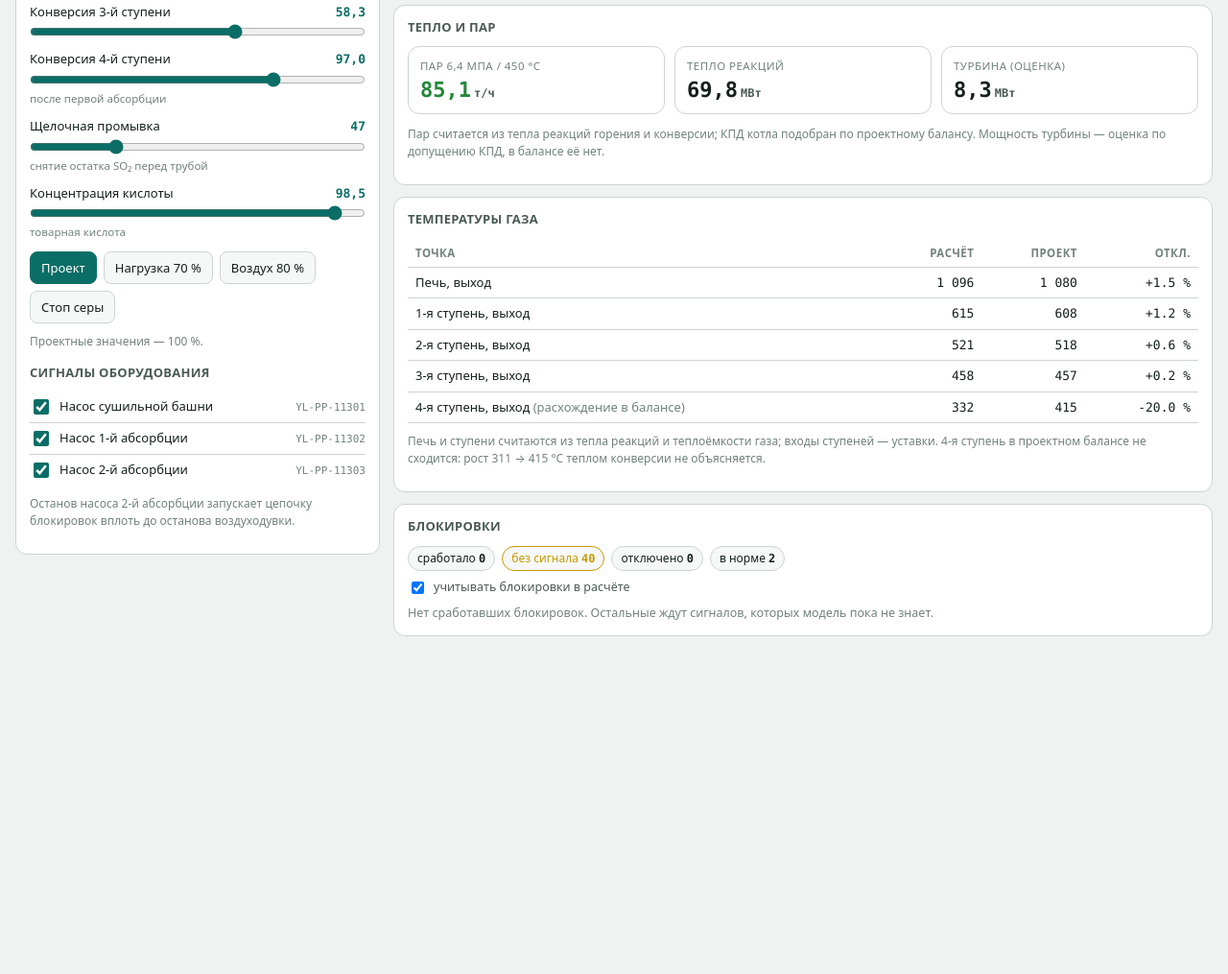
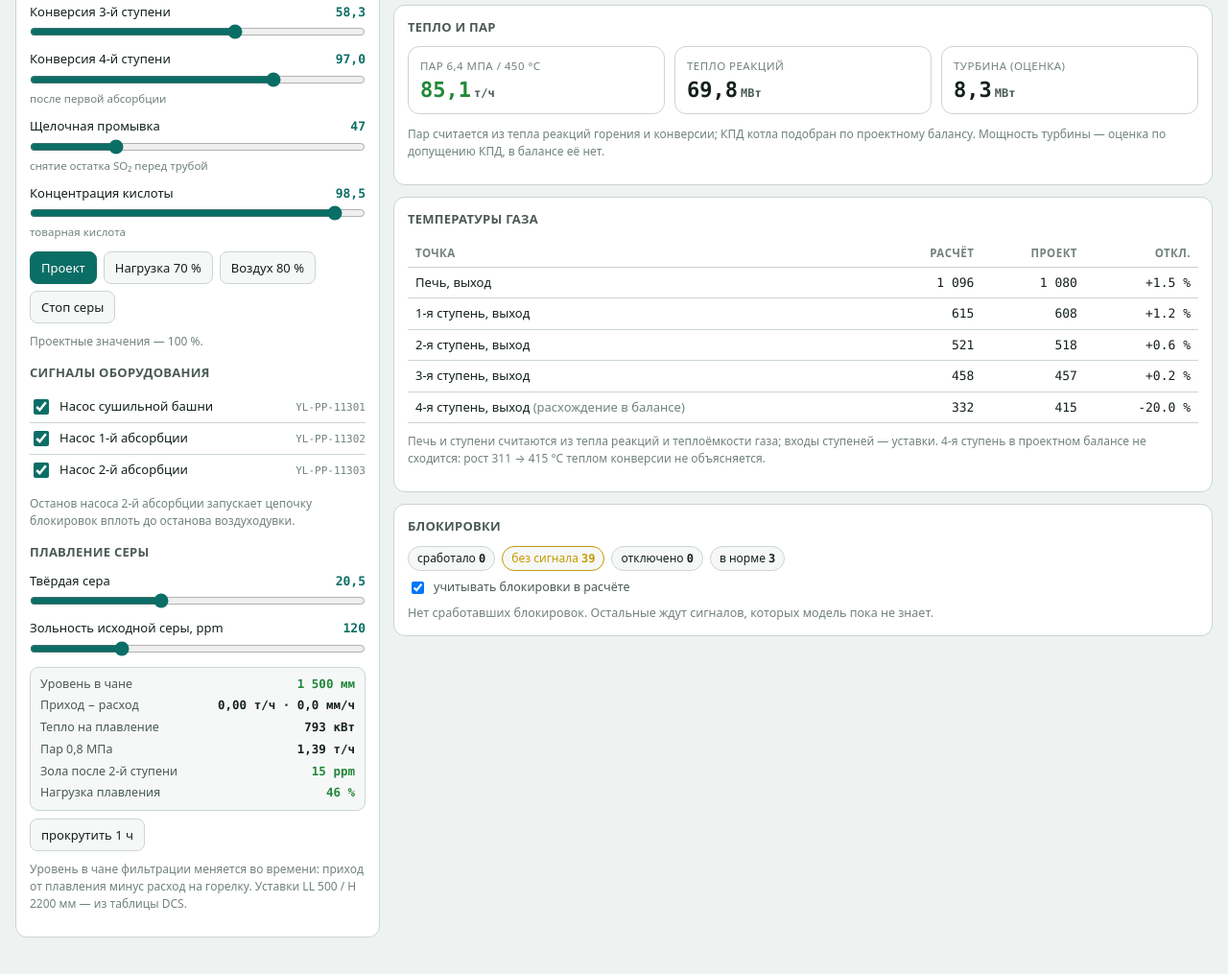
Before and after one commit to redist1984/TMK-plant, a website: page twin.html in a window 1280 px wide. Shown: the part 451-1466 px from the top of the page at 96% size. Before the commit the page ends 1154 px from the top, so only its background shows below. Drawn offline with Linux system fonts and the light colour scheme.

Commit message:
feat(twin): плавление серы от склада и уровни в ёмкостях
Модель расширена вверх: теперь участок начинается не с горелки, а со склада
серы.

twin/melt.js — плавление и фильтрация из физики, не по нормативу:
  нагрев твёрдой серы 36→115 °C   317 кВт
  плавление (dH 53,7 кДж/кг)      306 кВт
  перегрев расплава 115→145 °C    171 кВт
  итого                           793 кВт  ->  1,39 т/ч пара 0,8 МПа

Зольность — балансом: вход 120 ppm -> кек + фильтрат, после 1-й ступени
<=30 ppm, после 2-й <=15 ppm. При 46 % проектных 45 т/ч норма выполняется,
при 50 т/ч — предупреждение о превышении.

twin/tank.js — первая динамика в модели: уровень по приходу минус расход.
Уставки не придуманы, а взяты из таблицы DCS: LT-11101 LL 500 / H 2200 мм.

Главное: сигнал, который раньше был «без сигнала», теперь считается.
Проверено в браузере:
  подача 20,48 и расход 20,48 -> уровень стоит
  снизили подачу до 10 т/ч -> за 6 часов уровень 1500 -> 0 мм
  -> сработала блокировка I-101 «Сухой ход насосов фильтрации»
     по уставке LT-11101 LL = 500 мм из DCS

Проверка scope снова поймала оба новых модуля без IIFE и без precache —
исправлено до коммита. Кэш v149, twin:melt в checks.

```diff
--- a/package.json
+++ b/package.json
@@ -16,6 +16,7 @@
     "twin:ilk": "node twin/interlocks.selftest.js",
     "twin:heat": "node twin/heat.selftest.js",
     "twin:temps": "node twin/temps.selftest.js",
+    "twin:melt": "node twin/melt.selftest.js",
     "twin:gen": "node twin/gen-interlocks.js",
     "flow-labels": "node tools/check-flow-labels.js"
   },
--- a/service-worker.js
+++ b/service-worker.js
@@ -1,4 +1,4 @@
-const CACHE = 'tmk-plant-v148';
+const CACHE = 'tmk-plant-v149';
 const ASSETS = [
   "logo.png",
   "twin.html",
@@ -12,6 +12,8 @@ const ASSETS = [
   "twin/heat.js",
   "twin/heatcap.js",
   "twin/temps.js",
+  "twin/melt.js",
+  "twin/tank.js",
   "fonts/fonts.css",
   "fonts/GolosText-400-cyrillic.woff2",
   "fonts/GolosText-400-latin.woff2",
--- a/twin.html
+++ b/twin.html
@@ -81,6 +81,13 @@ td.up{color:var(--ok)} td.down{color:var(--bad)}
 .ilki .acts{display:flex;gap:6px;margin-top:5px}
 .ilki .acts button{font-size:11.5px;padding:3px 8px}
 .ilki .cause{color:var(--ink3);margin-top:2px}
+/* плавление и уровень */
+.lv{display:flex;flex-direction:column;gap:4px;margin:8px 0;padding:8px 10px;border:1px solid var(--line);border-radius:9px;background:var(--panel2)}
+.lv .row{display:flex;justify-content:space-between;gap:10px;font-size:12.5px}
+.lv .row span{color:var(--ink2)}
+.lv .row b{font-family:ui-monospace,Menlo,Consolas,monospace}
+.lv .row b.ok{color:var(--ok)}
+.lv .row b.bad{color:var(--bad)}
 </style>
 </head>
 <body>
@@ -99,6 +106,12 @@ td.up{color:var(--ok)} td.down{color:var(--bad)}
     <h2 id="sigTitle" style="margin-top:14px">Сигналы оборудования</h2>
     <div id="sigs"></div>
     <p class="note" id="sigNote">Останов насоса 2-й абсорбции запускает цепочку блокировок вплоть до останова воздуходувки.</p>
+
+    <h2 id="meltTitle" style="margin-top:14px">Плавление серы</h2>
+    <div id="melts"></div>
+    <div class="lv" id="levelBox"></div>
+    <div class="btns"><button type="button" id="bAdvance">прокрутить 1 ч</button></div>
+    <p class="note" id="meltNote">Уровень в чане фильтрации меняется во времени: приход от плавления минус расход на горелку. Уставки LL 500 / H 2200 мм — из таблицы DCS.</p>
   </div>
 
   <div>
@@ -150,6 +163,8 @@ td.up{color:var(--ok)} td.down{color:var(--bad)}
 <script src="twin/heat.js"></script>
 <script src="twin/heatcap.js"></script>
 <script src="twin/temps.js"></script>
+<script src="twin/melt.js"></script>
+<script src="twin/tank.js"></script>
 <script>
 (function(){
 'use strict';
@@ -197,6 +212,12 @@ const TXT = {
     ilkNone: 'Нет сработавших блокировок. Остальные ждут сигналов, которых модель пока не знает.',
     ilkReset: 'Сброс', ilkResetAll: 'Сбросить все сработавшие', ilkBypass: 'Отключить', ilkUnbypass: 'Включить', ilkSheet: 'лист',
     ilkNoSignal: 'нет сигнала', ilkYes: 'да', ilkNo: 'нет', ilkFromDcs: 'уставка из DCS',
+    meltTitle: 'Плавление серы',
+    meltNote: 'Уровень в чане фильтрации меняется во времени: приход от плавления минус расход на горелку. Уставки LL 500 / H 2200 мм — из таблицы DCS.',
+    meltSulfur: 'Твёрдая сера', meltAsh: 'Зольность исходной серы, ppm',
+    meltLevel: 'Уровень в чане', meltNet: 'Приход − расход', meltHeat: 'Тепло на плавление',
+    meltSteam: 'Пар 0,8 МПа', meltAshOut: 'Зола после 2-й ступени', meltLoad: 'Нагрузка плавления',
+    meltAdvance: 'прокрутить 1 ч',
     badStopped: 'Горение остановлено блокировкой',
     heatTitle: 'Тепло и пар',
     heatSteam: 'Пар 6,4 МПа / 450 °C',
@@ -247,6 +268,12 @@ const TXT = {
     ilkNone: 'Ishlagan blokirovkalar yo‘q. Qolganlari model hali bilmaydigan signallarni kutmoqda.',
     ilkReset: 'Qayta ishga tushirish', ilkResetAll: 'Barchasini qayta ishga tushirish', ilkBypass: 'O‘chirish', ilkUnbypass: 'Yoqish', ilkSheet: 'varaq',
     ilkNoSignal: 'signal yo‘q', ilkYes: 'ha', ilkNo: 'yo‘q', ilkFromDcs: 'ustavka DCS dan',
+    meltTitle: 'Oltingugurtni eritish',
+    meltNote: 'Filtr chanidagi sath vaqt bo‘yicha o‘zgaradi: eritishdan kelishi minus pechga sarfi. LL 500 / H 2200 mm ustavkalari DCS jadvalidan.',
+    meltSulfur: 'Qattiq oltingugurt', meltAsh: 'Boshlang‘ich oltingugurt kuli, ppm',
+    meltLevel: 'Chandagi sath', meltNet: 'Kelish − sarf', meltHeat: 'Eritishga issiqlik',
+    meltSteam: 'Bug‘ 0,8 MPa', meltAshOut: '2-bosqichdan keyingi kul', meltLoad: 'Eritish yuklamasi',
+    meltAdvance: '1 soat oldinga',
     badStopped: 'Yonish blokirovka bilan to‘xtatildi',
     heatTitle: 'Issiqlik va bug‘',
     heatSteam: 'Bug‘ 6,4 MPa / 450 °C',
@@ -288,6 +315,10 @@ const SIG = [
 ];
 const sig = {};
 SIG.forEach((s) => { sig[s.k] = s.def; });
+
+// Плавление: уровень в чане — первая величина, которая зависит от времени.
+const MELT = { sulfur: 20.48, ash: 120 };
+const LVL = { level: 1500, area: 5, LL: 500, H: 2200 };
 
 const ILK = window.TWIN_ILK;
 const mem = window.TwinLogic.makeMemory();
@@ -345,6 +376,42 @@ function paintStatic() {
   $('ilkUseLbl').textContent = L.ilkUseLbl;
   $('ilkUse').checked = useIlk;
   $('ilkUse').onchange = () => { useIlk = $('ilkUse').checked; render(); };
+
+  // плавление серы
+  $('meltTitle').textContent = L.meltTitle;
+  $('meltNote').textContent = L.meltNote;
+  $('melts').innerHTML =
+    '<div class="ctl"><div class="row"><label for="m-sulfur">' + esc(L.meltSulfur) + '</label>'
+    + '<output id="mo-sulfur">' + f(MELT.sulfur, 1) + '</output></div>'
+    + '<input type="range" id="m-sulfur" min="5" max="45" step="0.5" value="' + MELT.sulfur + '"></div>'
+    + '<div class="ctl"><div class="row"><label for="m-ash">' + esc(L.meltAsh) + '</label>'
+    + '<output id="mo-ash">' + f(MELT.ash, 0) + '</output></div>'
+    + '<input type="range" id="m-ash" min="20" max="400" step="10" value="' + MELT.ash + '"></div>';
+  $('m-sulfur').oninput = (e) => { MELT.sulfur = parseFloat(e.target.value); $('mo-sulfur').textContent = f(MELT.sulfur, 1); render(); };
+  $('m-ash').oninput = (e) => { MELT.ash = parseFloat(e.target.value); $('mo-ash').textContent = f(MELT.ash, 0); render(); };
+  $('bAdvance').textContent = L.meltAdvance;
+  $('bAdvance').onclick = () => {
+    const burn = T.solve(controls()).sulfur_t_h || 0;
+    LVL.level = TwinTank.step({ level: LVL.level, area_m2: LVL.area, LL: LVL.LL, H: LVL.H },
+      { qIn_t_h: MELT.sulfur, qOut_t_h: burn }, 60).level;
+    render();
+  };
+}
+
+/** Плавление и уровень: тепло, пар, зола и что с уровнем за час. */
+function paintMelt(L, burn_t_h) {
+  if (!window.TwinMelt) { $('levelBox').innerHTML = ''; return; }
+  const m = TwinMelt.solve({ sulfur_t_h: MELT.sulfur, ashFeed: MELT.ash });
+  const lv = TwinTank.step({ level: LVL.level, area_m2: LVL.area, LL: LVL.LL, H: LVL.H },
+    { qIn_t_h: MELT.sulfur, qOut_t_h: burn_t_h }, 0);
+  const cls = lv.status === 'normal' ? 'ok' : 'bad';
+  $('levelBox').innerHTML =
+    '<div class="row"><span>' + esc(L.meltLevel) + '</span><b class="' + cls + '">' + f(LVL.level, 0) + ' мм</b></div>'
+    + '<div class="row"><span>' + esc(L.meltNet) + '</span><b>' + (lv.net_t_h > 0 ? '+' : '') + f(lv.net_t_h, 2) + ' т/ч · ' + (lv.rate_mm_h > 0 ? '+' : '') + f(lv.rate_mm_h, 1) + ' мм/ч</b></div>'
+    + '<div class="row"><span>' + esc(L.meltHeat) + '</span><b>' + f(m.heat.totalKw, 0) + ' кВт</b></div>'
+    + '<div class="row"><span>' + esc(L.meltSteam) + '</span><b>' + f(m.steam08_t_h, 2) + ' т/ч</b></div>'
+    + '<div class="row"><span>' + esc(L.meltAshOut) + '</span><b class="' + (m.ash.ok ? 'ok' : 'bad') + '">' + f(m.ash.after2Ppm, 0) + ' ppm</b></div>'
+    + '<div class="row"><span>' + esc(L.meltLoad) + '</span><b class="' + (m.limits.capacityOk ? 'ok' : 'bad') + '">' + f(m.loadPct, 0) + ' %</b></div>';
 }
 
 function applyScenario(s) {
@@ -470,6 +537,9 @@ function render() {
     'YL-PP-11302': sig.p302,
     'YL-PP-11303': sig.p303,
     'PP-11302': sig.p302,
+    // уровень в чане фильтрации — считается моделью ёмкости, а не руками
+    'LT-11101': LVL.level,
+    'LIAS-11101': LVL.level,
   });
 
   // 2. блокировки
@@ -484,6 +554,7 @@ function render() {
   paintInterlocks(L, ilk, cons);
   paintHeat(L, cur);
   paintTemps(L, cur);
+  paintMelt(L, plain.sulfur_t_h || 0);
   if (cur.error) {
     $('alert').innerHTML = '<div class="alert bad">' + esc(cur.error) + '</div>';
   } else {
--- /dev/null
+++ b/twin/melt.js
@@ -0,0 +1,122 @@
+'use strict';
+// IIFE: файл подключается и как модуль Node, и как обычный <script>.
+(function () {
+/*
+ * Плавление серы и её фильтрация.
+ *
+ * Считается из теплоты процесса, а не «по нормативу»:
+ *
+ *   нагрев твёрдой серы   36 → 115 °C   cp ≈ 0,705 кДж/(кг·K)
+ *   плавление             115 °C         ΔH ≈ 53,7 кДж/кг (1,72 кДж/моль)
+ *   перегрев расплава     115 → 145 °C   cp ≈ 1,0 кДж/(кг·K)
+ *
+ * Пар: 0,8 МПа (насыщенный, 170 °C) — плавление; 0,5 МПа — обогрев чанов
+ * и трасс. Конденсат возвращается, его тепло не учитываем (возврат в цикл).
+ *
+ * Данные — из проектного обоснования: производительность плавления ≥45 т/ч,
+ * пар 0,8 МПа, расплав ~145 °C, двухступенчатая фильтрация с зольностью
+ * ≤30 ppm после первой ступени и ≤15 ppm после второй.
+ */
+
+const MB = {
+  cpSolid: 0.705,      // кДж/(кг·K)
+  cpLiquid: 1.0,       // кДж/(кг·K)
+  dhFusion: 53.7,      // кДж/кг
+  tMelt: 115,          // °C, температура плавления
+  tSteam08: 170.2,     // °C, насыщенный пар 0,8 МПа
+  hSteam08: 2769,      // кДж/кг
+  hCond08: 721,        // кДж/кг (конденсат при 0,8 МПа)
+  tSteam05: 151.8,     // °C, насыщенный пар 0,5 МПа
+  hSteam05: 2749,
+  hCond05: 640,
+  designCapacity: 45,  // т/ч, проектная производительность плавления
+  ashAfter1: 30,       // ppm, после первой ступени
+  ashAfter2: 15,       // ppm, после второй ступени
+};
+
+/** Тепло на плавление, кВт. */
+function heatNeed(sulfur_t_h, tFeed, tMeltTarget) {
+  const m = sulfur_t_h * 1000;              // кг/ч
+  const t1 = Math.min(tFeed, MB.tMelt);
+  const qSolid = m * MB.cpSolid * Math.max(0, MB.tMelt - t1);
+  const qFusion = m * MB.dhFusion;
+  const qLiquid = m * MB.cpLiquid * Math.max(0, tMeltTarget - MB.tMelt);
+  const totalKjH = qSolid + qFusion + qLiquid;
+  return {
+    solidKw: round(qSolid / 3600, 1),
+    fusionKw: round(qFusion / 3600, 1),
+    liquidKw: round(qLiquid / 3600, 1),
+    totalKw: round(totalKjH / 3600, 1),
+    totalKjH: totalKjH,
+  };
+}
+
+/**
+ * @param {object} c управления: sulfur_t_h, tFeed, tMelt, ashFeed, tracing
+ * @returns {object} тепло, пар, зольность, кек
+ */
+function solve(c) {
+  const sulfur = Math.max(0, c.sulfur_t_h != null ? c.sulfur_t_h : 20.48);
+  const tFeed = c.tFeed != null ? c.tFeed : 36;          // сера со склада
+  const tMelt = c.tMelt != null ? c.tMelt : 145;         // расплав на выходе
+  const ashFeed = c.ashFeed != null ? c.ashFeed : 120;   // ppm в исходной сере
+
+  const heat = heatNeed(sulfur, tFeed, tMelt);
+  const steam08_kg_h = heat.totalKjH / (MB.hSteam08 - MB.hCond08);
+  const steam08 = steam08_kg_h / 1000;
+
+  // обогрев чанов и трасс: оценка по доле от плавления (проект: 16 т/ч на
+  // плавление + обогрев + деаэратор, из них плавление ≈1,4 т/ч)
+  const tracing = c.tracing != null ? c.tracing : 0.6;   // т/ч, обогрев
+  const steam05 = tracing;
+
+  // зола: вход → кек + фильтрат. Считаем, что ступени снимают до проектных
+  // значений, если вход не слишком грязный.
+  const ashAfter1 = Math.min(MB.ashAfter1, ashFeed);
+  const ashAfter2 = Math.min(MB.ashAfter2, ashAfter1);
+  // масса золы: ppm × т/ч → кг/ч
+  const ashIn = (ashFeed * sulfur) / 1000;
+  const ashOut = (ashAfter2 * sulfur) / 1000;
+  const ashRemoved = Math.max(0, ashIn - ashOut);
+
+  // диатомит: расход по проекту не задан, оцениваем как 1,5 массы снятой золы
+  const diatomite = ashRemoved * 1.5;
+  const cake = ashRemoved + diatomite;
+
+  const loadPct = (sulfur / MB.designCapacity) * 100;
+
+  return {
+    sulfur_t_h: round(sulfur, 2),
+    tFeed: round(tFeed, 1),
+    tMelt: round(tMelt, 1),
+    heat: heat,
+    steam08_t_h: round(steam08, 2),
+    steam05_t_h: round(steam05, 2),
+    steamTotal_t_h: round(steam08 + steam05, 2),
+    ash: {
+      feedPpm: round(ashFeed, 0),
+      after1Ppm: round(ashAfter1, 1),
+      after2Ppm: round(ashAfter2, 1),
+      removed_kg_h: round(ashRemoved, 2),
+      cake_t_h: round(cake / 1000, 3),
+      diatomite_kg_h: round(diatomite, 2),
+      ok: ashAfter2 <= MB.ashAfter2,
+    },
+    loadPct: round(loadPct, 1),
+    limits: {
+      capacityOk: sulfur <= MB.designCapacity,
+      ashOk: ashAfter2 <= MB.ashAfter2,
+      tempOk: tMelt >= 135 && tMelt <= 145,
+    },
+  };
+}
+
+function round(v, d) {
+  const k = 10 ** d;
+  return Math.round(v * k) / k;
+}
+
+const API = { solve, heatNeed, MB };
+if (typeof module !== 'undefined' && module.exports) module.exports = API;
+else self.TwinMelt = API;
+})();
--- /dev/null
+++ b/twin/tank.js
@@ -0,0 +1,79 @@
+'use strict';
+// IIFE: файл подключается и как модуль Node, и как обычный <script>.
+(function () {
+/*
+ * Ёмкость с уровнем: первая динамика в двойнике.
+ *
+ * До сих пор модель была стационарной. Уровень — величина, которая зависит от
+ * времени: сколько пришло минус сколько ушло, делённое на площадь зеркала.
+ *
+ *   dh/dt = (q_приход − q_расход) · 1000 / (площадь · плотность)
+ *
+ * Уровень в миллиметрах, расходы в т/ч, площадь в м², плотность в кг/м³.
+ * Шаг по времени явный: за один шаг уровень меняется на dh/dt · dt.
+ *
+ * Отсюда же берутся сигналы для блокировок по уровню: LL и H заданы в таблице
+ * мониторинга DCS (например, LT-11101: LL = 500 мм, H = 2200 мм).
+ */
+
+const DEFAULT = {
+  area_m2: 5.0,        // площадь зеркала чана фильтрации (параметр, не из проекта)
+  density: 1792,       // кг/м³, жидкая сера при 135 °C
+};
+
+/** Скорость изменения уровня, мм/ч. */
+function rate(net_t_h, area_m2, density) {
+  if (!area_m2 || !density) return 0;
+  return (net_t_h * 1e6) / (area_m2 * density);
+}
+
+/**
+ * @param {object} t состояние ёмкости: {level, area_m2, density, LL, H, HH}
+ * @param {object} flows {qIn_t_h, qOut_t_h}
+ * @param {number} dt_min шаг, минут
+ */
+function step(t, flows, dt_min) {
+  const area = t.area_m2 || DEFAULT.area_m2;
+  const density = t.density || DEFAULT.density;
+  const net = (flows.qIn_t_h || 0) - (flows.qOut_t_h || 0);
+  const dh = rate(net, area, density) * (dt_min / 60);
+  let level = (t.level || 0) + dh;
+  if (level < 0) level = 0;
+
+  const status = level <= (t.LL ?? -Infinity) ? 'low'
+    : level >= (t.HH ?? Infinity) ? 'high-high'
+      : level >= (t.H ?? Infinity) ? 'high'
+        : 'normal';
+
+  return {
+    level: Math.round(level * 10) / 10,
+    delta: Math.round(dh * 10) / 10,
+    net_t_h: Math.round(net * 100) / 100,
+    rate_mm_h: Math.round(rate(net, area, density) * 10) / 10,
+    status,
+    area_m2: area,
+    density,
+    LL: t.LL ?? null,
+    H: t.H ?? null,
+    HH: t.HH ?? null,
+  };
+}
+
+/**
+ * Сколько времени до уставки при текущем дисбалансе.
+ * @returns {number|null} минут, или null если дисбаланса нет/уставка недостижима
+ */
+function timeTo(t, net_t_h, target) {
+  if (target == null) return null;
+  const r = rate(net_t_h, t.area_m2 || DEFAULT.area_m2, t.density || DEFAULT.density);
+  if (!r) return null;
+  const dLevel = target - (t.level || 0);
+  if (dLevel === 0) return 0;
+  if (Math.sign(dLevel) !== Math.sign(r)) return null;   // идём в другую сторону
+  return Math.abs(dLevel / r) * 60;                      // минут
+}
+
+const API = { step, rate, timeTo, DEFAULT };
+if (typeof module !== 'undefined' && module.exports) module.exports = API;
+else self.TwinTank = API;
+})();
```
Also changed, not shown: twin/melt.selftest.js (added, +65 -0 lines), .github/workflows/checks.yml, twin/README.md.
